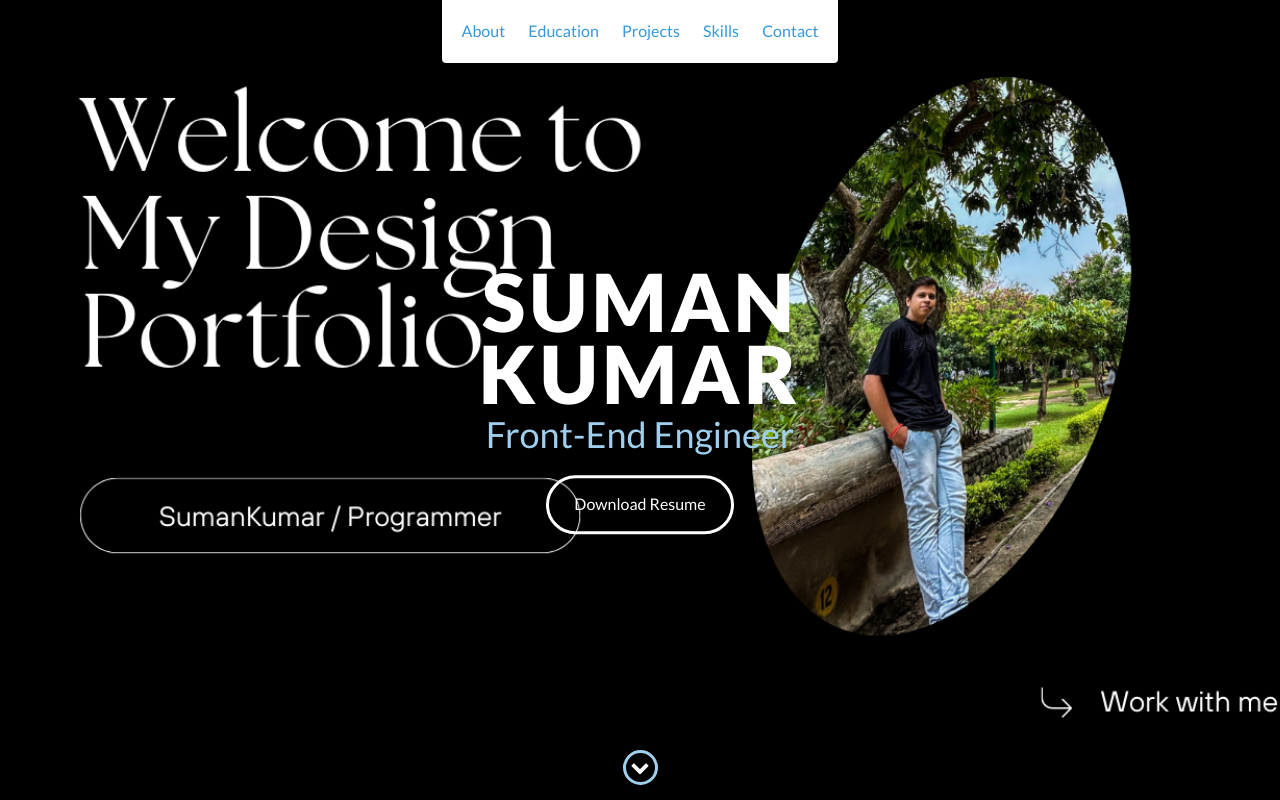
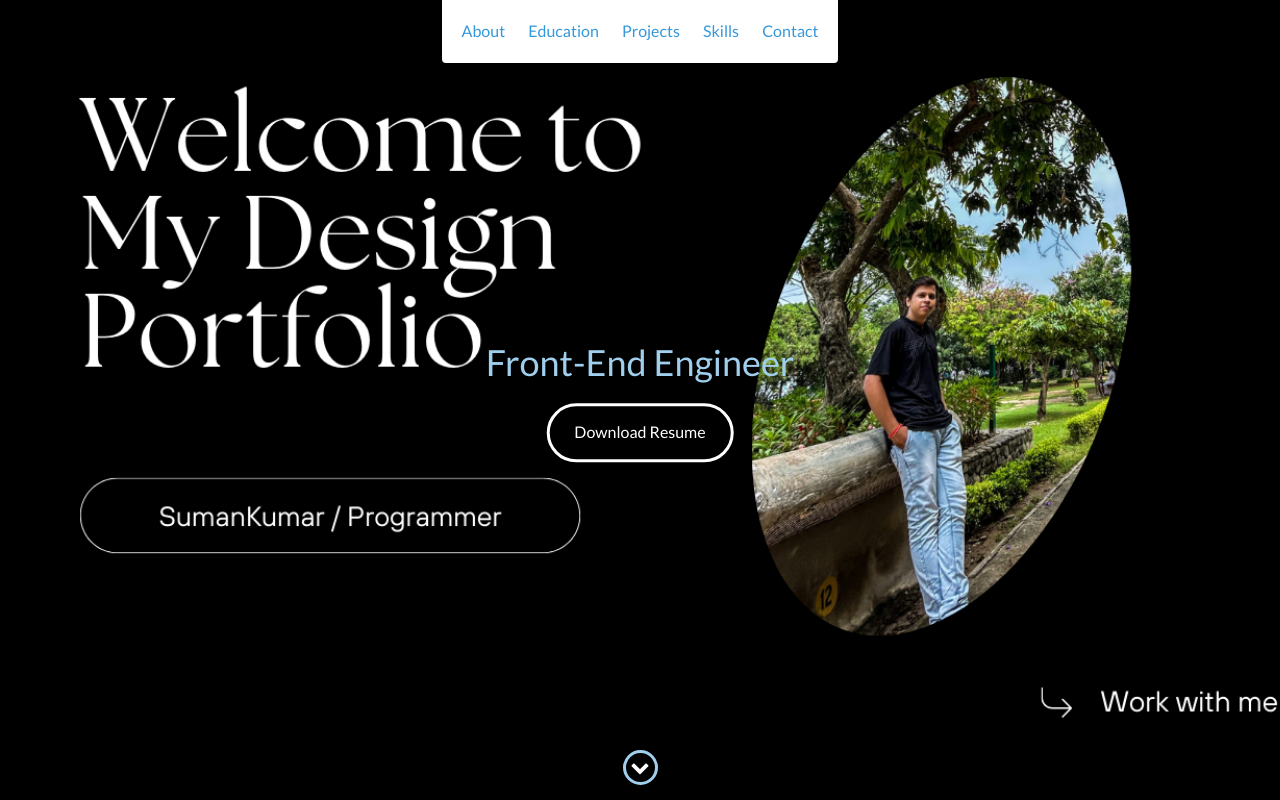
Before and after one commit to Sumanx16/Sumanx16.github.io, a website: page index.html in a window 1280 px wide. Shown: the top 800 px of the page. Drawn offline with nearby package versions, Linux system fonts and the light colour scheme.

Commit message:
Update index.html

```diff
--- a/index.html
+++ b/index.html
@@ -45,7 +45,6 @@
 
     <div id="lead">
         <div id="lead-content">
-            <h1>Suman Kumar</h1>
             <h2>Front-End Engineer</h2>
             <a href="https://drive.google.com/file/d/1uVxAbOHNmFFfV3uLZb5r7m--CJ9Nxd-8/view?usp=drive_link" class="btn-rounded-white">Download Resume</a>
         </div>
```
